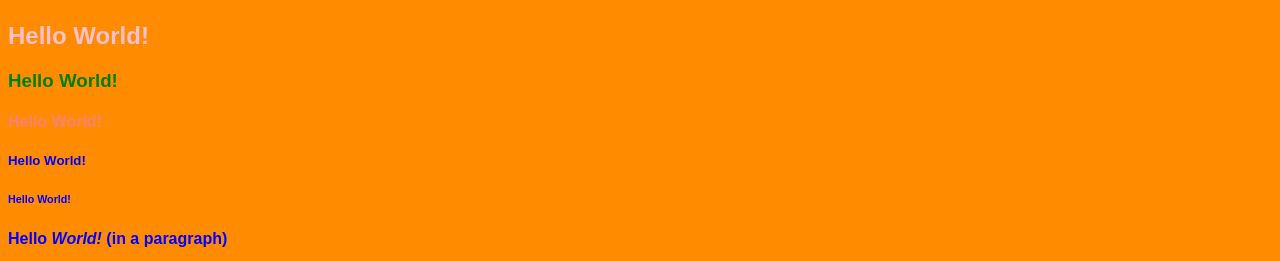
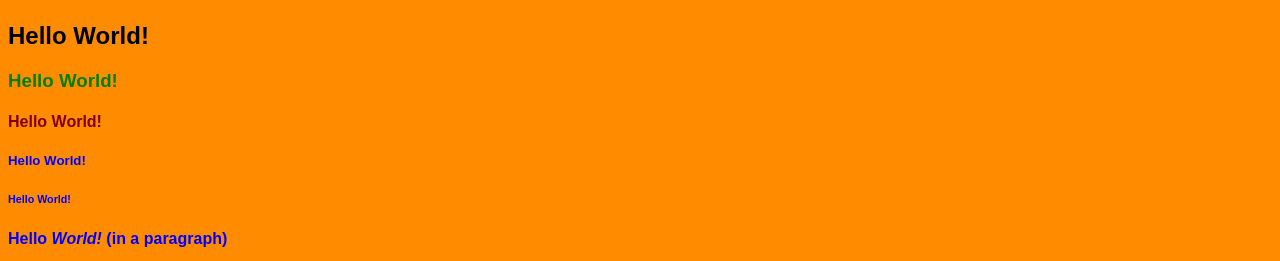
Before and after one commit to rrout2/htmlhelloworld, a plain HTML site: page index.html in a window 1280 px wide. Shown: the part 863-1124 px from the top of the page. Drawn offline with Linux system fonts and the light colour scheme.

Commit message:
better colors

```diff
--- a/index.html
+++ b/index.html
@@ -7,9 +7,9 @@
 
   <body style="font-family:arial; background-color:darkorange;">
     <center><img src ="https://en.bloggif.com/tmp/f8e4d34d1b1abf311d43d3b516913604/text.gif" width="90%" height="90%"></center>
-    <h2 style="color:pink;">Hello World!</h2>
+    <h2 style="color:darkpink;">Hello World!</h2>
     <h3 style="color:green;">Hello World!</h3>
-    <h4 style="color:salmon;">Hello World!</h4>
+    <h4 style="color:maroon;">Hello World!</h4>
     <h5 style="color:blue;">Hello World!</h5>
     <h6 style="color:blue;">Hello World!</h6>
     <p style="color:blue;">
```
